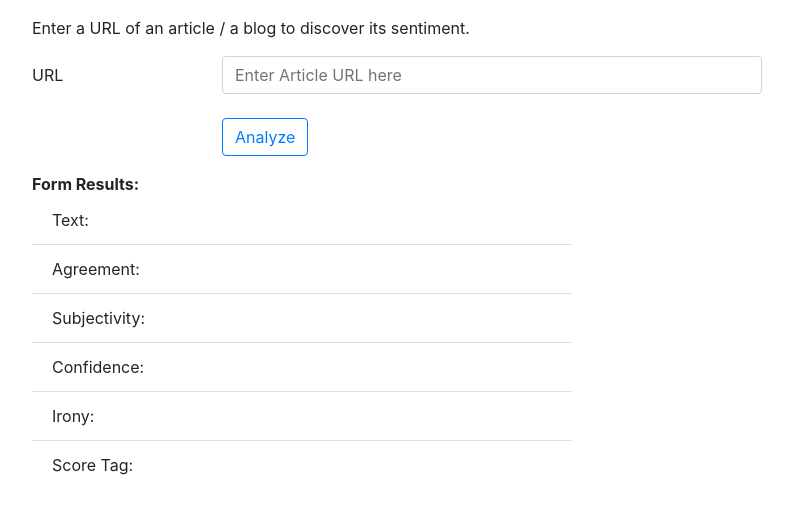
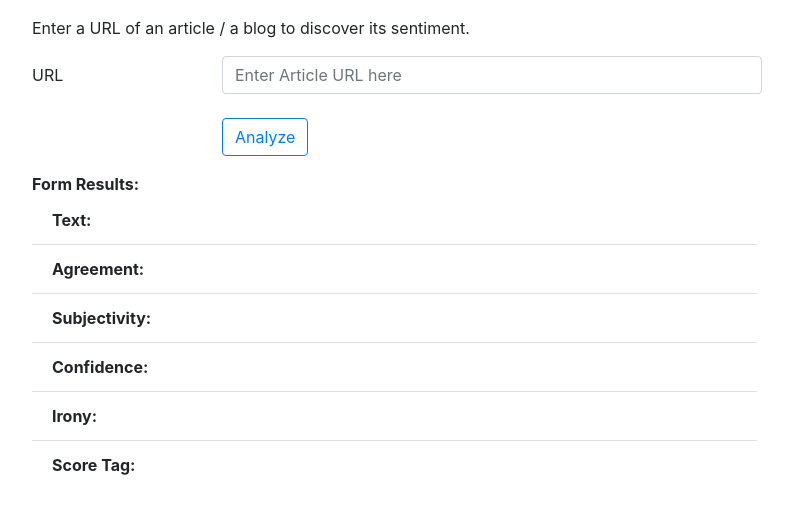
Before and after one commit to OmarMuhammedAli/Online-Articles-Sentiment-Analyzer, a website built with webpack: page src/client/views/index.html in a window 1280 px wide. Shown: the whole page, without its empty margins (53-846 px from the left). Built offline with nearby package versions, Linux system fonts and the light colour scheme.

Commit message:
minor updates on UI

```diff
--- a/src/client/views/index.html
+++ b/src/client/views/index.html
@@ -34,24 +34,24 @@
         <section>
           <strong>Form Results:</strong>
 
-          <ul class="list-group list-group-flush col-sm-6">
+          <ul class="list-group list-group-flush col-sm-8">
             <li class="list-group-item">
-              <div>Text: <span id="text"></span></div>
+              <div><strong>Text:</strong> <span id="text"></span></div>
             </li>
             <li class="list-group-item">
-              <div>Agreement: <span id="agreement"></span></div>
+              <div><strong>Agreement:</strong> <span id="agreement"></span></div>
             </li>
             <li class="list-group-item">
-              <div>Subjectivity: <span id="subjectivity"></span></div>
+              <div><strong>Subjectivity:</strong> <span id="subjectivity"></span></div>
             </li>
             <li class="list-group-item">
-              <div>Confidence: <span id="confidence"></span></div>
+              <div><strong>Confidence:</strong> <span id="confidence"></span></div>
             </li>
             <li class="list-group-item">
-              <div>Irony: <span id="irony"></span></div>
+              <div><strong>Irony:</strong> <span id="irony"></span></div>
             </li>
             <li class="list-group-item">
-              <div>Score Tag: <span id="score_tag"></span></div>
+              <div><strong>Score Tag:</strong> <span id="score_tag"></span></div>
             </li>
           </ul>
         </section>
```
